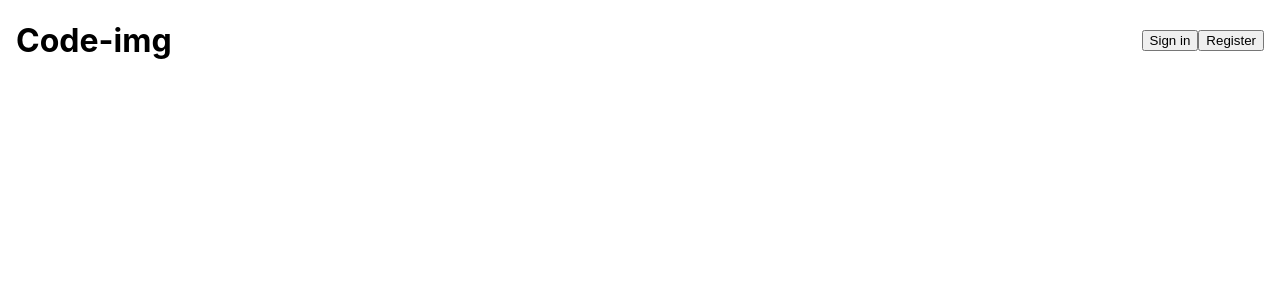
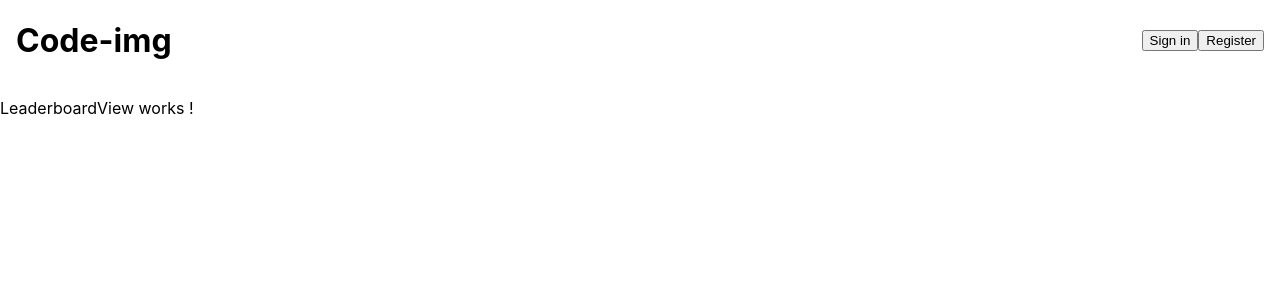
Before and after one commit to mlbiche/code-img, a React (Create React App) app: page /leaderboard in a window 1280 px wide. Shown: the top 300 px of the page. Built offline with nearby package versions, Linux system fonts and the light colour scheme.

Commit message:
Implement LeaderboardView component - Implement LeaderboardView component - Add LeaderboardView component to App routing

```diff
--- a/src/App.js
+++ b/src/App.js
@@ -1,6 +1,7 @@
 import React from 'react';
 import { BrowserRouter as Router, Route } from 'react-router-dom';
 import CommonNavbar from './CommonNavbar/CommonNavbar';
+import LeaderboardView from './LeaderboardView/LeaderboardView';
 
 function App() {
   return (
@@ -9,7 +10,7 @@ function App() {
 
       <Route exact path='/' /> {/* TODO : Add Front Page component */}
       <Route exact path='/discussion/:id' /> {/* TODO : Add discussion component */}
-      <Route exact path='/leaderboard' /> {/* TODO : Add leaderboard component */}
+      <Route exact path='/leaderboard' component={LeaderboardView} />
     </Router>
   );
 }
--- /dev/null
+++ b/src/LeaderboardView/LeaderboardView.js
@@ -0,0 +1,9 @@
+import React from 'react';
+
+function LeaderboardView() {
+    return (
+        <p>LeaderboardView works !</p>
+    );
+}
+
+export default LeaderboardView;
```
